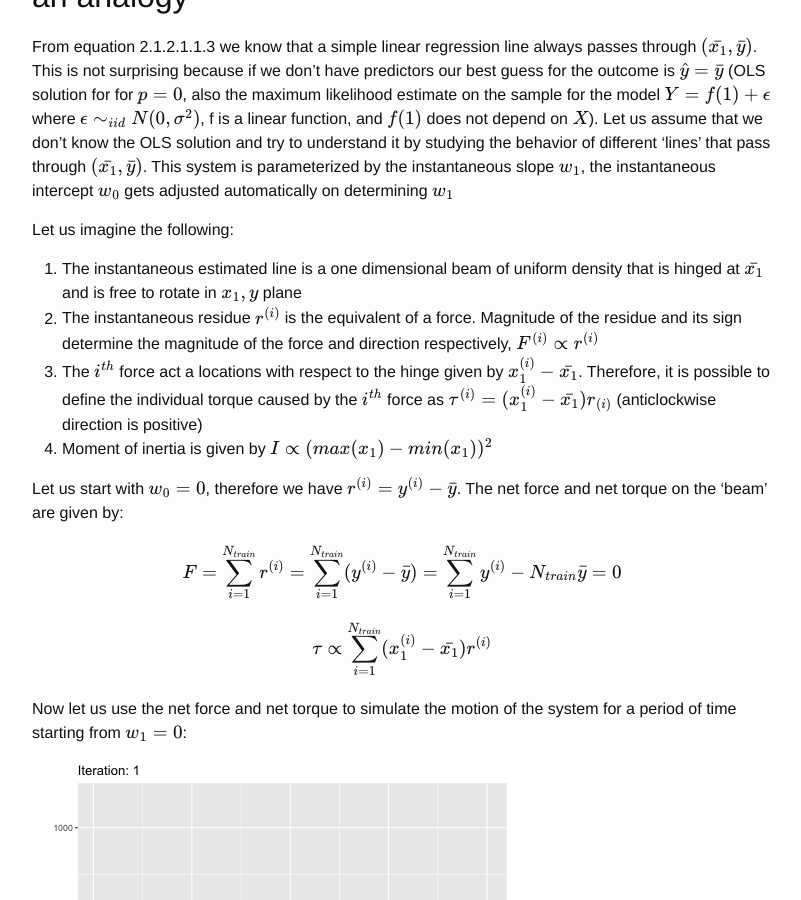
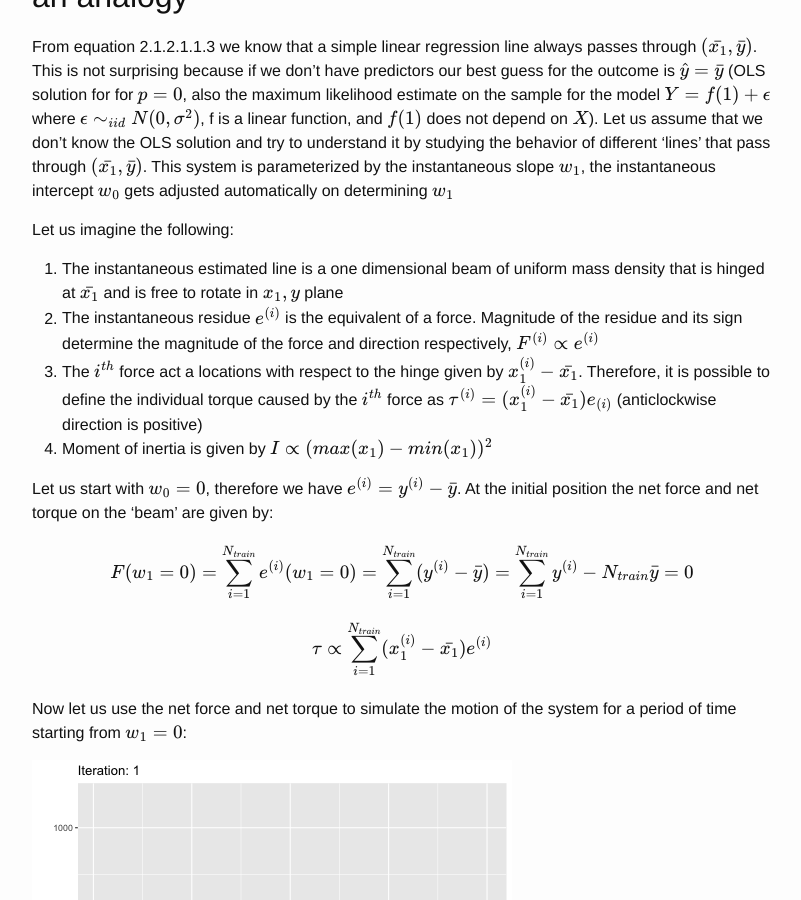
Before and after one commit to SNaveenMathew/ml_book, a Jekyll site: the page built from linear_regression.md, in a window 1280 px wide and 900 px high, scrolled down 6439 px. Shown: the whole window, without its empty margins (238-1039 px from the left). Built offline with Jekyll 4.4.1, drawn with Linux system fonts in a browser that asks for light colours; our own code applies the rules of GitHub Pages for plain Markdown files; formulas are drawn with MathJax 3.

Commit message:
1) Fixed residue notation r to e, 2) Updated initial position equation

```diff
--- a/linear_regression.md
+++ b/linear_regression.md
@@ -188,16 +188,16 @@ From equation 2.1.2.1.1.3 we know that a simple linear regression line always pa
 
 Let us imagine the following:
 
-1. The instantaneous estimated line is a one dimensional beam of uniform density that is hinged at $\bar{x_1}$ and is free to rotate in $x_1, y$ plane
-2. The instantaneous residue $r^{(i)}$ is the equivalent of a force. Magnitude of the residue and its sign determine the magnitude of the force and direction respectively, $F^{(i)} \propto r^{(i)}$
-3. The $i^{th}$ force act a locations with respect to the hinge given by $x_1^{(i)}-\bar{x_1}$. Therefore, it is possible to define the individual torque caused by the $i^{th}$ force as $\tau^{(i)} = (x_1^{(i)} - \bar{x_1})r_{(i)}$ (anticlockwise direction is positive)
+1. The instantaneous estimated line is a one dimensional beam of uniform mass density that is hinged at $\bar{x_1}$ and is free to rotate in $x_1, y$ plane
+2. The instantaneous residue $e^{(i)}$ is the equivalent of a force. Magnitude of the residue and its sign determine the magnitude of the force and direction respectively, $F^{(i)} \propto e^{(i)}$
+3. The $i^{th}$ force act a locations with respect to the hinge given by $x_1^{(i)} - \bar{x_1}$. Therefore, it is possible to define the individual torque caused by the $i^{th}$ force as $\tau^{(i)} = (x_1^{(i)} - \bar{x_1})e_{(i)}$ (anticlockwise direction is positive)
 4. Moment of inertia is given by $I \propto (max(x_1) - min(x_1))^2$
 
-Let us start with $w_0 = 0$, therefore we have $r^{(i)} = y^{(i)}-\bar{y}$. The net force and net torque on the 'beam' are given by:
+Let us start with $w_0 = 0$, therefore we have $e^{(i)} = y^{(i)} - \bar{y}$. At the initial position the net force and net torque on the 'beam' are given by:
 
-$$F = \sum_{i = 1}^{N_{train}} r^{(i)} = \sum_{i = 1}^{N_{train}} (y^{(i)}-\bar{y}) = \sum_{i = 1}^{N_{train}} y^{(i)} - N_{train}\bar{y} = 0$$
+$$F(w_1 = 0) = \sum_{i = 1}^{N_{train}} e^{(i)}(w_1 = 0) = \sum_{i = 1}^{N_{train}} (y^{(i)}-\bar{y}) = \sum_{i = 1}^{N_{train}} y^{(i)} - N_{train}\bar{y} = 0$$
 
-$$\tau \propto \sum_{i = 1}^{N_{train}} (x_1^{(i)} - \bar{x_1})r^{(i)}$$
+$$\tau \propto \sum_{i = 1}^{N_{train}} (x_1^{(i)} - \bar{x_1})e^{(i)}$$
 
 Now let us use the net force and net torque to simulate the motion of the system for a period of time starting from $w_1 = 0$:
 
```
